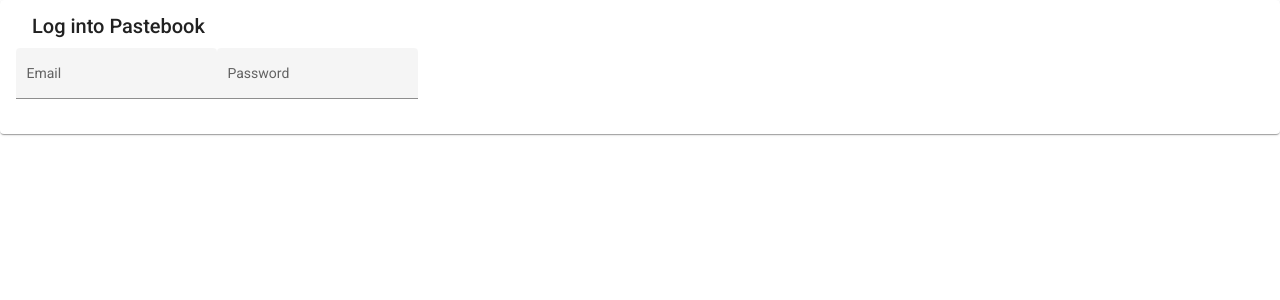
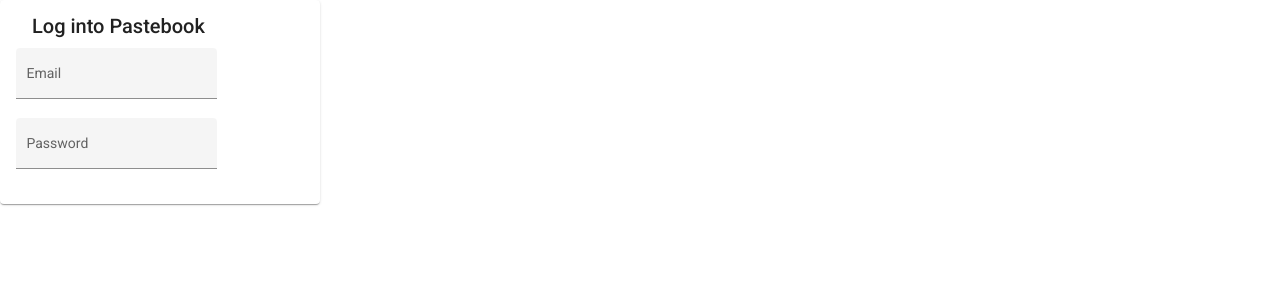
Before and after one commit to jaddie-lorzano/pastebook-app, an Angular app: page / in a window 1280 px wide. Shown: the top 300 px of the page. Built offline with nearby package versions, Linux system fonts and the light colour scheme.

Commit message:
Update Login Flex

```diff
--- a/src/app/login/login.component.html
+++ b/src/app/login/login.component.html
@@ -1,5 +1,5 @@
-<div>
-    <mat-card>
+<div fxLayoutAlignment="center center">
+    <mat-card fxFlex="25">
       <mat-card-header>
         <mat-card-title>Log into Pastebook</mat-card-title>
       </mat-card-header>
--- a/src/app/login/login.component.ts
+++ b/src/app/login/login.component.ts
@@ -1,4 +1,5 @@
 import { Component, OnInit } from '@angular/core';
+
 
 @Component({
   selector: 'app-login',
```
